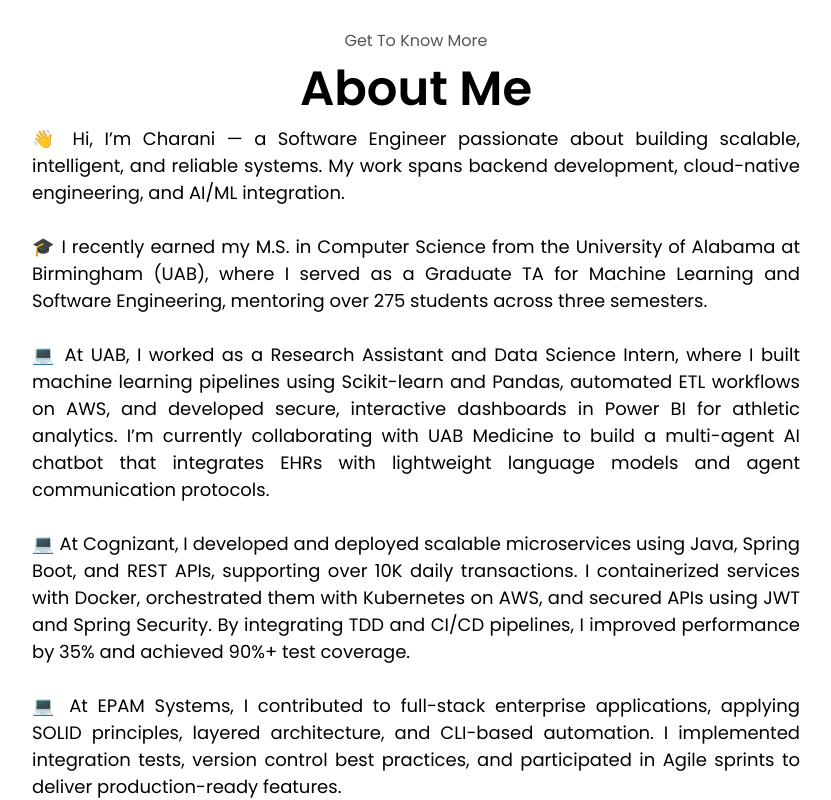
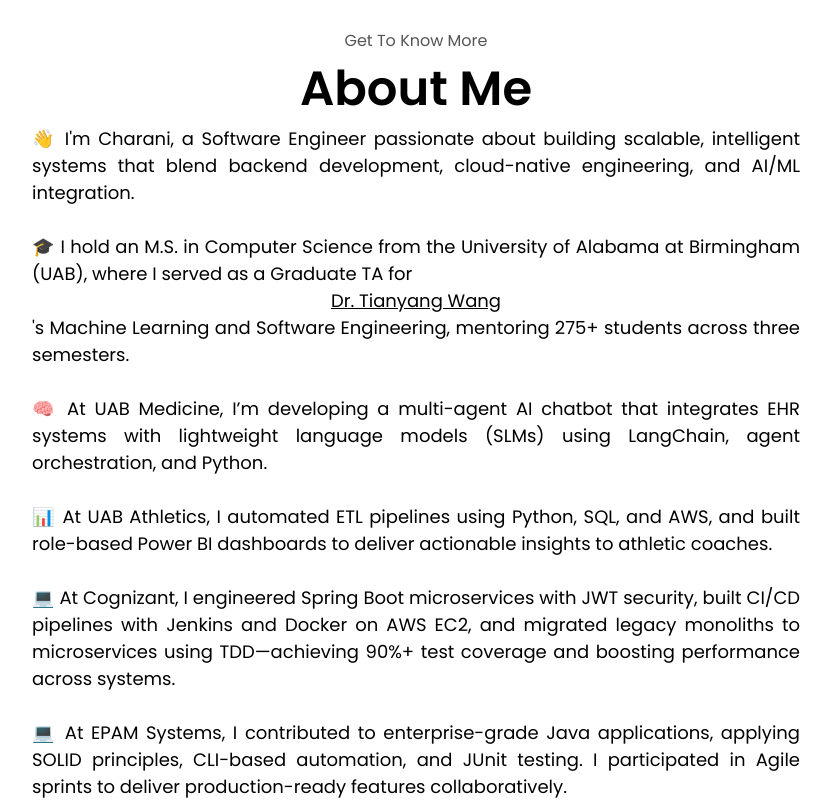
Before and after one commit to charaniveerla/charaniveerla.github.io, a plain HTML site: page index.html in a window 1280 px wide. Shown: the part 900-1700 px from the top of the page, without its empty margins (224-1055 px from the left). Drawn offline with Linux system fonts and the light colour scheme.

Commit message:
fixed x url

```diff
--- a/index.html
+++ b/index.html
@@ -78,7 +78,7 @@
                 <img src="./assets/github.png" alt="My Github profile" class="icon" title="GitHub" onclick="window.open('https://github.com/charaniveerla', '_blank')"/>
                 <img src="./assets/hackerrank.png" alt="My Hackerrank profile" class="icon" title="HackerRank" onclick="window.open('https://www.hackerrank.com/profile/charaniveerla', '_blank')"/>
                 <img src="./assets/leetcode.png" alt="My Leetcode profile" class="icon" title="LeetCode" onclick="window.open('https://leetcode.com/', '_blank')"/>
-                <img src="./assets/x.png" alt="My X profile" class="icon" title="X" onclick="window.open('https://x.com/VeerlaCharani', '_blank')"/>
+                <img src="./assets/x.png" alt="My X profile" class="icon" title="X" onclick="window.open('https://x.com/charanionx', '_blank')"/>
             </div>
         </div>
     </section>
@@ -90,31 +90,28 @@
   <div class="section-container">
     <div class="about-details-container">
       <div class="text-container">
+        👋 I'm Charani, a Software Engineer passionate about building scalable, intelligent systems that blend backend development, cloud-native engineering, and AI/ML integration.<br><br>
 
-                    👋 Hi, I’m Charani — a Software Engineer passionate about building scalable, intelligent, and reliable systems. My work spans backend development, cloud-native engineering, and AI/ML integration.
-                    <br><br>
+        🎓 I hold an M.S. in Computer Science from the University of Alabama at Birmingham (UAB), where I served as a Graduate TA for <span style="white-space: nowrap;"><a href="https://wangt0716.github.io/" target="_blank" style="text-decoration: underline; color: inherit;">Dr. Tianyang Wang</a></span>'s Machine Learning and Software Engineering, mentoring 275+ students across three semesters.<br><br>
 
-🎓 I recently earned my M.S. in Computer Science from the University of Alabama at Birmingham (UAB), where I served as a Graduate TA for Machine Learning and Software Engineering, mentoring over 275 students across three semesters.
-                    <br><br>
+        🧠 At UAB Medicine, I’m developing a multi-agent AI chatbot that integrates EHR systems with lightweight language models (SLMs) using LangChain, agent orchestration, and Python.<br><br>
 
-💻 At UAB, I worked as a Research Assistant and Data Science Intern, where I built machine learning pipelines using Scikit-learn and Pandas, automated ETL workflows on AWS, and developed secure, interactive dashboards in Power BI for athletic analytics. I’m currently collaborating with UAB Medicine to build a multi-agent AI chatbot that integrates EHRs with lightweight language models and agent communication protocols.
-<br><br>
+        📊 At UAB Athletics, I automated ETL pipelines using Python, SQL, and AWS, and built role-based Power BI dashboards to deliver actionable insights to athletic coaches.<br><br>
 
-                    💻 At Cognizant, I developed and deployed scalable microservices using Java, Spring Boot, and REST APIs, supporting over 10K daily transactions. I containerized services with Docker, orchestrated them with Kubernetes on AWS, and secured APIs using JWT and Spring Security. By integrating TDD and CI/CD pipelines, I improved performance by 35% and achieved 90%+ test coverage.
-                    <br><br>
-                  💻 At EPAM Systems, I contributed to full-stack enterprise applications, applying SOLID principles, layered architecture, and CLI-based automation. I implemented integration tests, version control best practices, and participated in Agile sprints to deliver production-ready features.
-<br><br>
-<!-- ☁️ My DevOps toolkit includes Jenkins, GitHub Actions, Terraform, CloudFormation, Prometheus, Grafana, and the ELK Stack. I’ve also implemented RBAC and API gateways in production environments.
-                    <br><br> -->
-🧠 I’ve contributed to ML projects involving LLM-based summarization, RAG-based assistants, and full pipelines using Scikit-learn, TensorFlow, PyTorch, and MLOps frameworks. Currently, I’m collaborating with UAB Medicine to build a multi-agent AI chatbot that connects EHRs with small language models (SLMs).
-                    <br><br>
-                    💡 I live by: Learn. Solve. Optimize. Help. I’m actively exploring roles where I can deepen my expertise and solve real-world challenges through code and collaboration.
-                    <br><br>
+        💻 At Cognizant, I engineered Spring Boot microservices with JWT security, built CI/CD pipelines with Jenkins and Docker on AWS EC2, and migrated legacy monoliths to microservices using TDD—achieving 90%+ test coverage and boosting performance across systems.<br><br>
+
+        💻 At EPAM Systems, I contributed to enterprise-grade Java applications, applying SOLID principles, CLI-based automation, and JUnit testing. I participated in Agile sprints to deliver production-ready features collaboratively.<br><br>
+
+        🧪 I’ve worked on ML projects involving LLM-based summarization, RAG-based assistants, and full pipelines using Scikit-learn, TensorFlow, PyTorch, and MLOps best practices.<br><br>
+
+        💡 I live by: Learn. Solve. Optimize. Help. I’m actively exploring roles where I can deepen my expertise and solve real-world challenges through code and collaboration.<br><br>
+
         🎨 Outside of tech, you’ll find me sketching, experimenting in the kitchen, or exploring new places — always with music in the background to keep the rhythm going.
       </div>
     </div>
   </div>
 </section>
+
 
 <!-- Education Section -->
 <section id="education">
```
Lines whose indentation alone changed are shown as unchanged.
